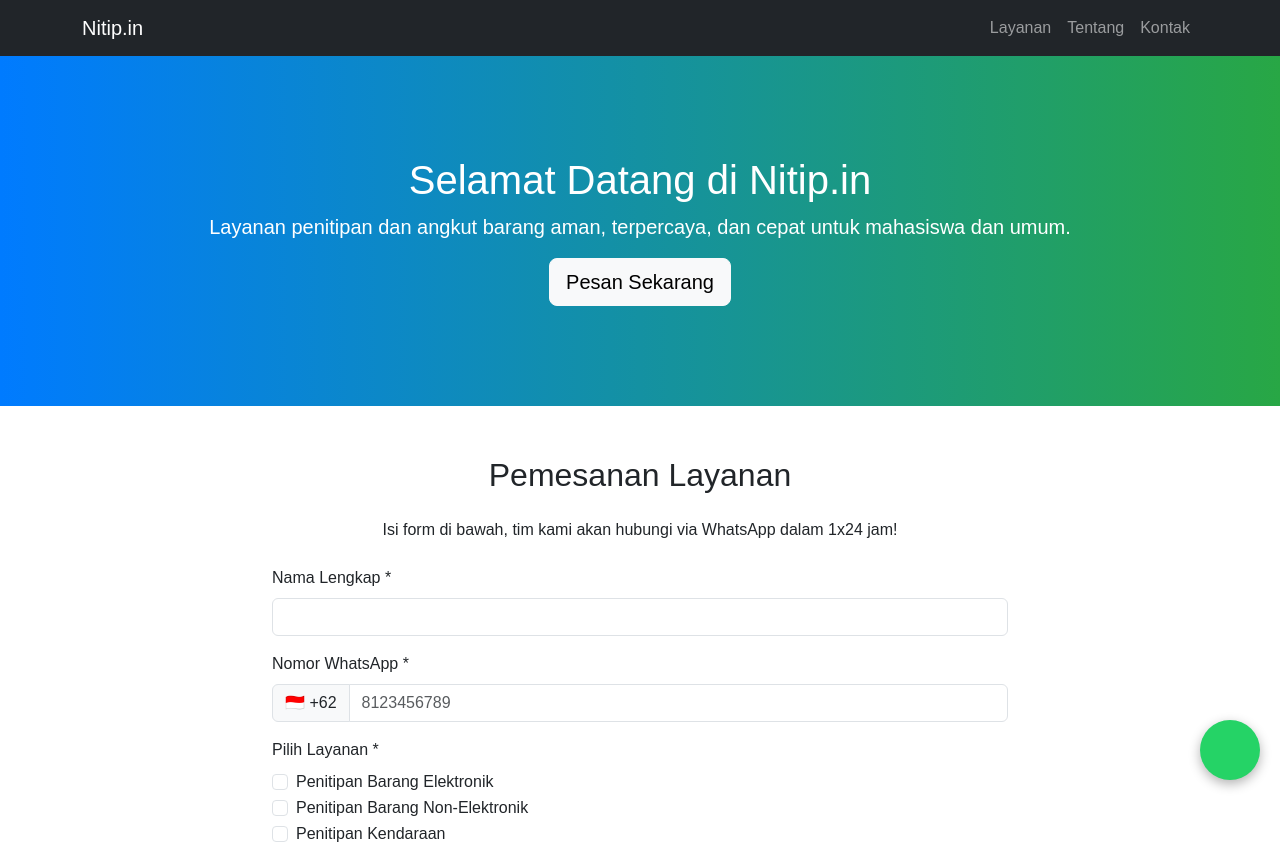
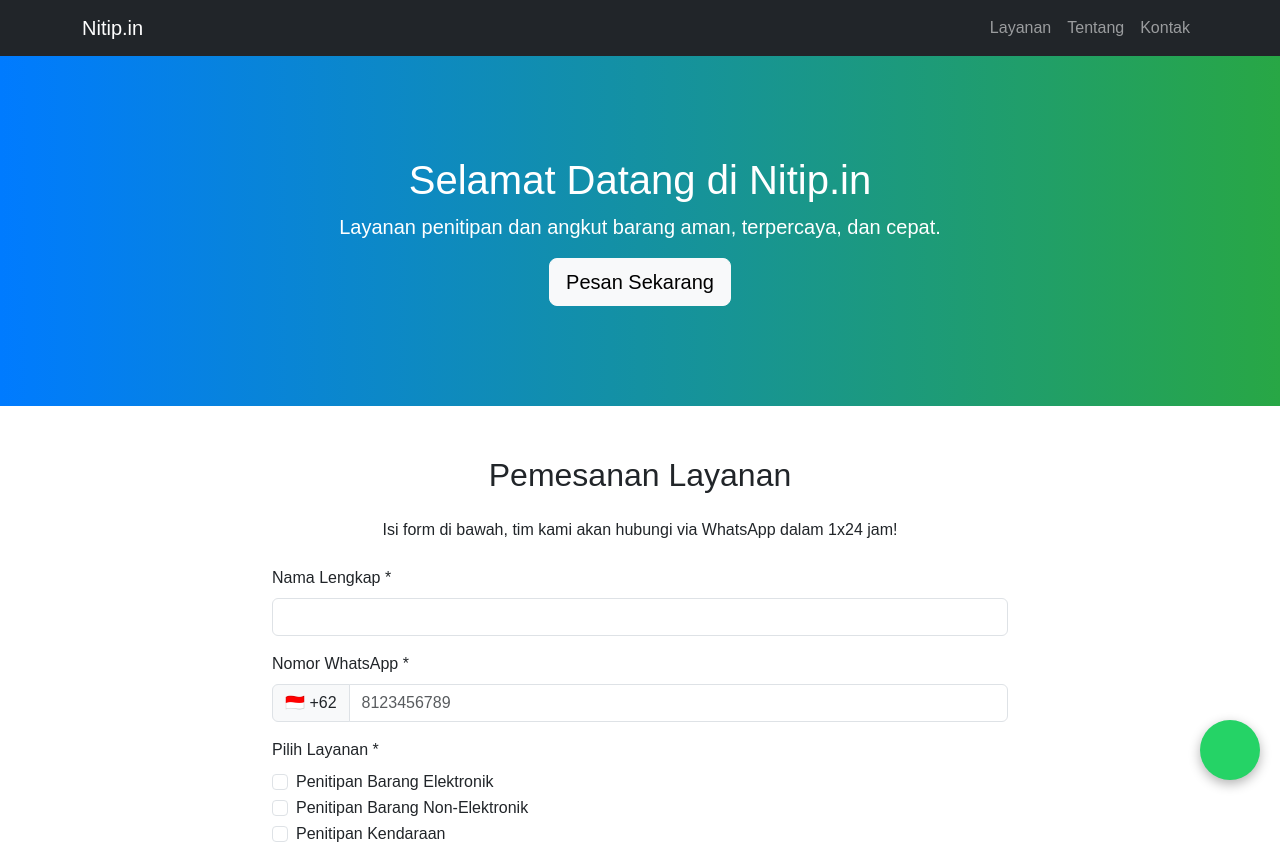
Before and after one commit to Kliw0n/New, a plain HTML site: page index.html in a window 1280 px wide. Shown: the top 849 px of the page. Drawn offline with nearby package versions, Linux system fonts and the light colour scheme.

Commit message:
Update index.html

```diff
--- a/index.html
+++ b/index.html
@@ -4,7 +4,7 @@
     <meta charset="UTF-8">
     <meta name="viewport" content="width=device-width, initial-scale=1.0">
     <title>Nitip.in | Penitipan Barang Aman & Terpercaya</title>
-    <meta name="description" content="Nitip.in menyediakan layanan penitipan dan angkut barang yang aman dan terpercaya untuk.">
+    <meta name="description" content="Nitip.in menyediakan layanan penitipan dan angkut barang yang aman dan terpercaya.">
     <link rel="stylesheet" href="https://cdn.jsdelivr.net/npm/bootstrap@5.3.0/dist/css/bootstrap.min.css">
     <style>
         body {
@@ -80,7 +80,7 @@
     <section class="hero">
         <div class="container">
             <h1>Selamat Datang di Nitip.in</h1>
-            <p class="lead">Layanan penitipan dan angkut barang aman, terpercaya, dan cepat untuk mahasiswa dan umum.</p>
+            <p class="lead">Layanan penitipan dan angkut barang aman, terpercaya, dan cepat.</p>
             <a href="#pesan" class="btn btn-light btn-lg">Pesan Sekarang</a>
         </div>
     </section>
@@ -369,4 +369,5 @@
             const message = document.getElementById('contactMessage').value;
 
             if (!name || !email || !message) {
+
                 alert('
```
